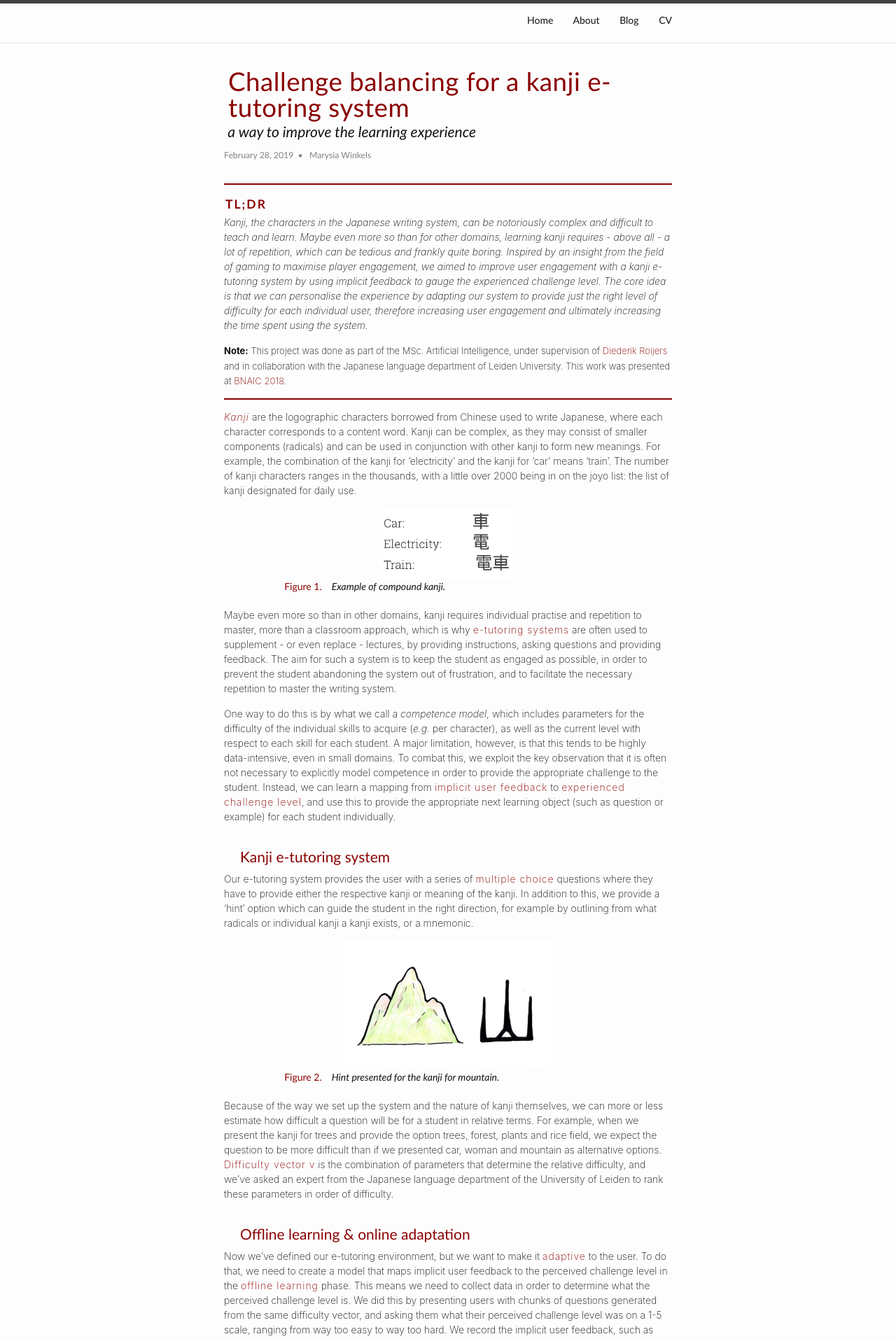
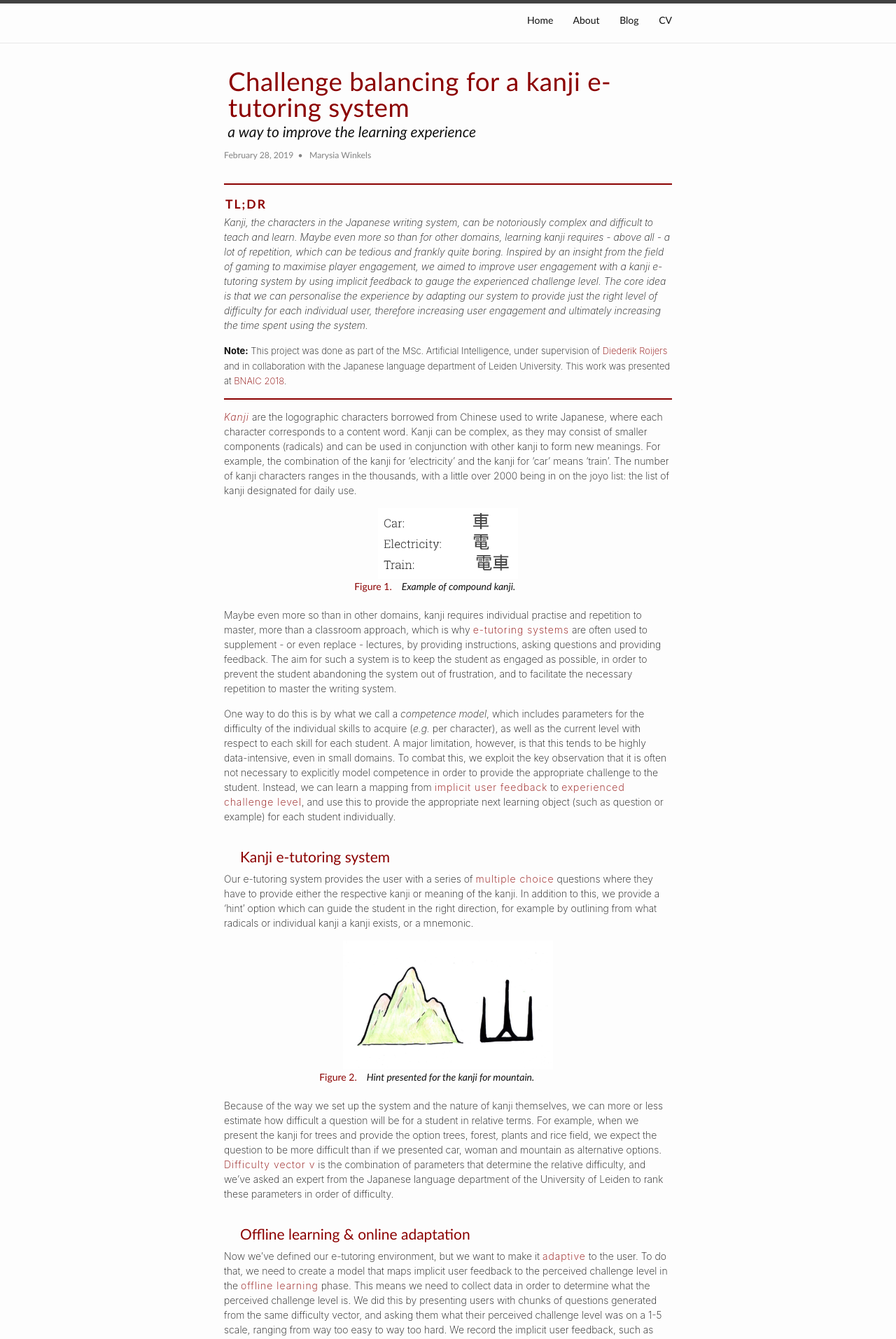
Before and after one commit to marysia/marysia.github.io, a Jekyll site: the page built from _posts/2019-02-28-kanji-e-tutoring.markdown, in a window 1280 px wide. Shown: the top 1913 px of the page at 70% size. Built offline with Jekyll 4.4.1, drawn with Linux system fonts in a browser that asks for light colours.

Commit message:
fixed figures in kanji blog

```diff
--- a/_posts/2019-02-28-kanji-e-tutoring.markdown
+++ b/_posts/2019-02-28-kanji-e-tutoring.markdown
@@ -22,7 +22,7 @@ _Kanji, the characters in the Japanese writing system, can be notoriously comple
 <div class="Figure">
     <img src="../assets/kanji/compound_kanji.png" alt="Image" width="200"/>
 	<br>
-	<div class="Figure index">Figure 1.</div><div class="Figure description"> Example of compound kanji. </div>
+	<div class="Figure index">Figure 1.</div><div class="Figure description" style="width: 200px"> Example of compound kanji. </div>
 </div>
 
 Maybe even more so than in other domains, kanji requires individual practise and repetition to master, more than a classroom approach, which is why <emph>e-tutoring systems</emph> are often used to supplement - or even replace - lectures, by providing instructions, asking questions and providing feedback. The aim for such a system is to keep the student as engaged as possible, in order to prevent the student abandoning the system out of frustration, and to facilitate the necessary repetition to master the writing system.
@@ -37,7 +37,7 @@ Our e-tutoring system provides the user with a series of <emph>multiple choice</
 <div class="Figure">
     <img src="../assets/kanji/mountain.png" alt="Image" width="300"/>
 	<br>
-	<div class="Figure index">Figure 2.</div><div class="Figure description"> Hint presented for the kanji for mountain. </div>
+	<div class="Figure index">Figure 2.</div><div class="Figure description" style="width: 300px"> Hint presented for the kanji for mountain. </div>
 </div>
 
 Because of the way we set up the system and the nature of kanji themselves, we can more or less estimate how difficult a question will be for a student in relative terms. For example, when we present the kanji for trees and provide the option trees, forest, plants and rice field, we expect the question to be more difficult than if we presented car, woman and mountain as alternative options. <emph>Difficulty vector v</emph> is the combination of parameters that determine the relative difficulty, and we've asked an expert from the Japanese language department of the University of Leiden to rank these parameters in order of difficulty.
@@ -55,7 +55,7 @@ So, of course, we want to know whether our system is actually preferred by stude
 
 <div class="Figure">
 	<img src="../assets/kanji/results.png" alt="Image" width="800"/>
-	<div class="Figure index">Figure 3.</div><div class="Figure description"> Preference by users for the adaptive system vs. baseline system. </div>
+	<div class="Figure index">Figure 3.</div><div class="Figure description" > Preference by users for the adaptive system vs. baseline system. </div>
 </div>
 
 
```
